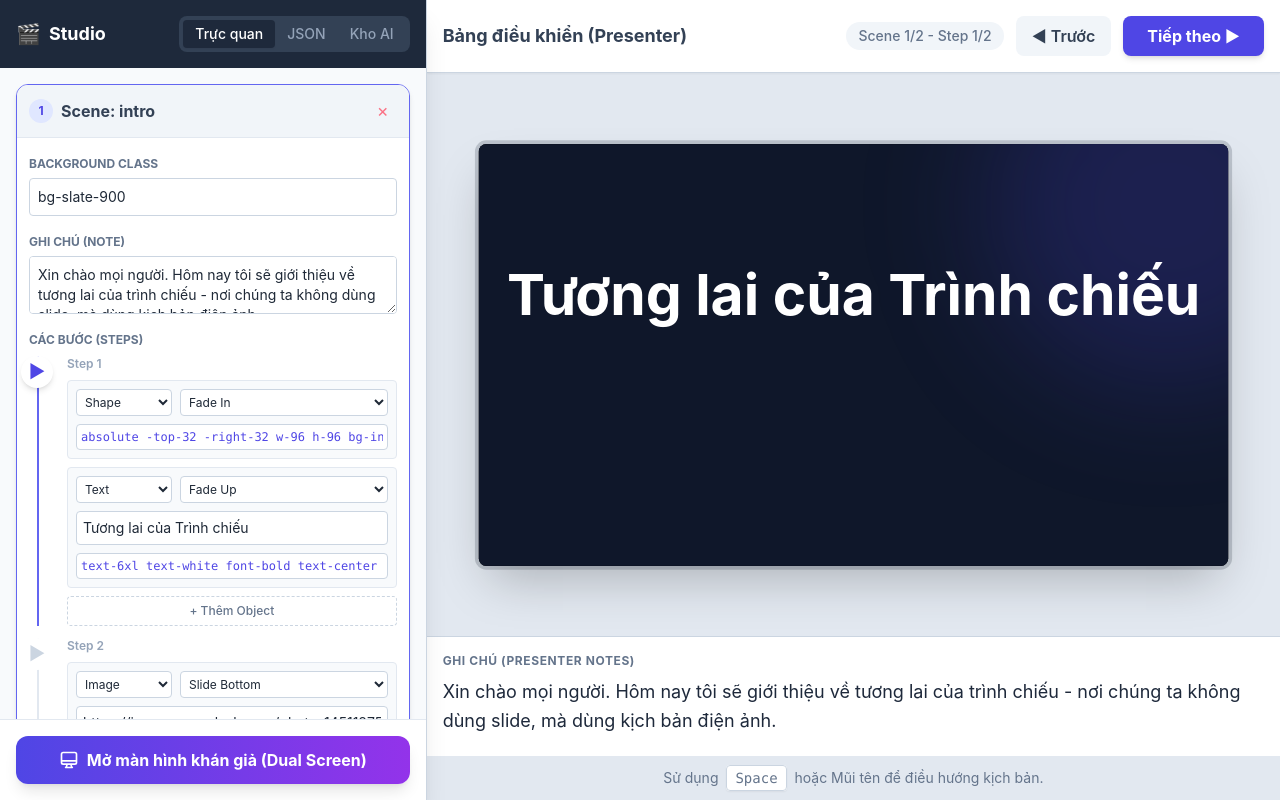
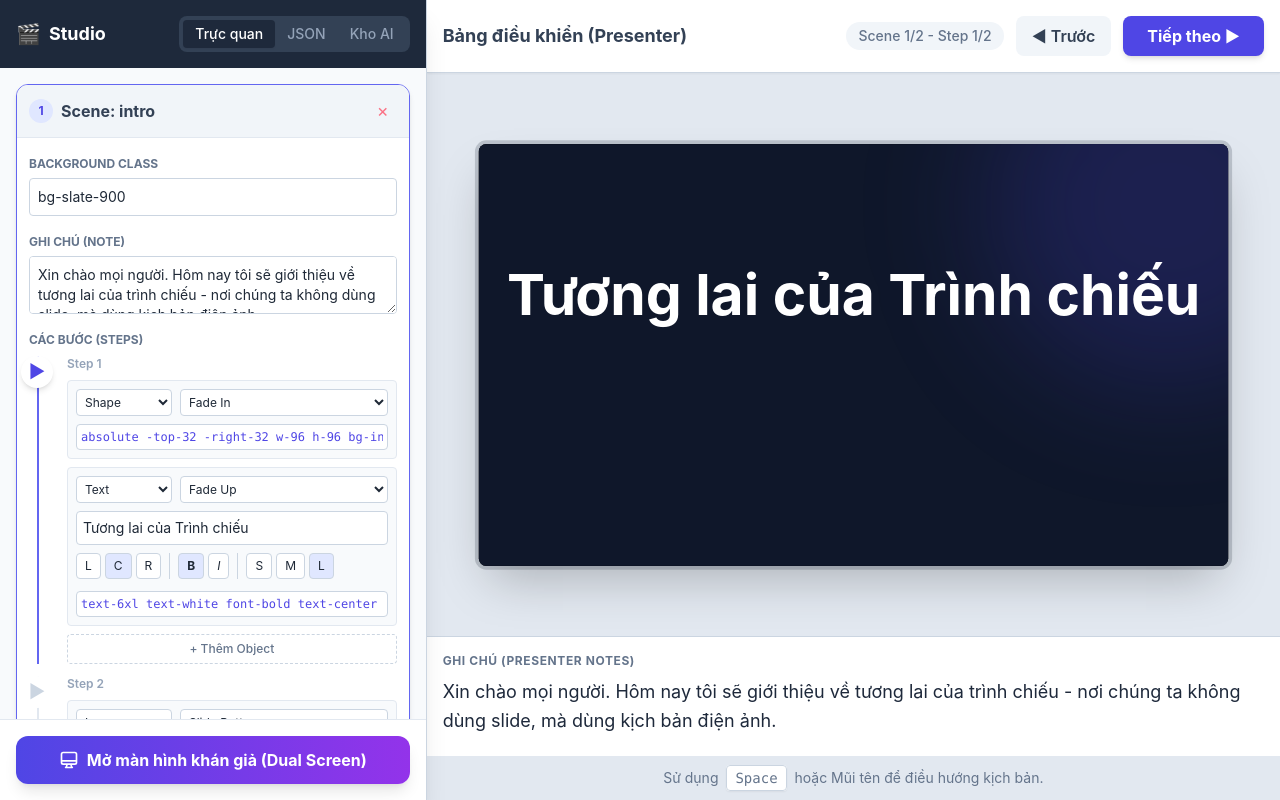
Before and after one commit to tamhonvotri/linhhuonglinux-office, a Svelte app in the folder apps/trinh-chieu/: page / in a window 1280 px wide. Built offline with nearby package versions, Linux system fonts and the light colour scheme.

Commit message:
feat(trinh-chieu): add quick formatting buttons and smart base64 image upload

```diff
--- a/apps/trinh-chieu/src/App.svelte
+++ b/apps/trinh-chieu/src/App.svelte
@@ -63,6 +63,30 @@
       renderCurrentState();
     } catch (e) {
       jsonError = e.message;
+    }
+  }
+
+  function toggleTailwindClass(actor, cls, conflicts = []) {
+    let classes = (actor.class || '').split(' ').filter(Boolean);
+    if (classes.includes(cls)) {
+      classes = classes.filter(c => c !== cls);
+    } else {
+      classes = classes.filter(c => !conflicts.includes(c));
+      classes.push(cls);
+    }
+    actor.class = classes.join(' ');
+    updateFromVisual();
+  }
+
+  function handleImageUpload(event, actor) {
+    const file = event.target.files[0];
+    if (file) {
+      const reader = new FileReader();
+      reader.onload = (e) => {
+        actor.src = e.target.result;
+        updateFromVisual();
+      };
+      reader.readAsDataURL(file);
     }
   }
 
@@ -279,10 +303,30 @@
                             </div>
                             {#if actor.type === 'text'}
                               <input type="text" bind:value={actor.content} on:input={updateFromVisual} class="w-full mt-2 p-1.5 border border-slate-300 rounded text-sm focus:outline-none focus:border-indigo-500" placeholder="Nội dung chữ..." />
+                              <div class="flex gap-1 mt-2 mb-1">
+                                <button class="px-2 py-1 text-xs border border-slate-300 rounded hover:bg-slate-200 {actor.class?.includes('text-left') ? 'bg-indigo-100 border-indigo-300' : 'bg-white'}" on:click={() => toggleTailwindClass(actor, 'text-left', ['text-center', 'text-right'])}>L</button>
+                                <button class="px-2 py-1 text-xs border border-slate-300 rounded hover:bg-slate-200 {actor.class?.includes('text-center') ? 'bg-indigo-100 border-indigo-300' : 'bg-white'}" on:click={() => toggleTailwindClass(actor, 'text-center', ['text-left', 'text-right'])}>C</button>
+                                <button class="px-2 py-1 text-xs border border-slate-300 rounded hover:bg-slate-200 {actor.class?.includes('text-right') ? 'bg-indigo-100 border-indigo-300' : 'bg-white'}" on:click={() => toggleTailwindClass(actor, 'text-right', ['text-left', 'text-center'])}>R</button>
+                                <div class="w-px bg-slate-300 mx-1"></div>
+                                <button class="px-2 py-1 text-xs font-bold border border-slate-300 rounded hover:bg-slate-200 {actor.class?.includes('font-bold') ? 'bg-indigo-100 border-indigo-300' : 'bg-white'}" on:click={() => toggleTailwindClass(actor, 'font-bold', ['font-normal'])}>B</button>
+                                <button class="px-2 py-1 text-xs italic border border-slate-300 rounded hover:bg-slate-200 {actor.class?.includes('italic') ? 'bg-indigo-100 border-indigo-300' : 'bg-white'}" on:click={() => toggleTailwindClass(actor, 'italic', [])}>I</button>
+                                <div class="w-px bg-slate-300 mx-1"></div>
+                                <button class="px-2 py-1 text-xs border border-slate-300 rounded hover:bg-slate-200 {actor.class?.includes('text-sm') ? 'bg-indigo-100 border-indigo-300' : 'bg-white'}" on:click={() => toggleTailwindClass(actor, 'text-sm', ['text-base', 'text-lg', 'text-2xl', 'text-4xl', 'text-6xl'])}>S</button>
+                                <button class="px-2 py-1 text-xs border border-slate-300 rounded hover:bg-slate-200 {actor.class?.includes('text-2xl') ? 'bg-indigo-100 border-indigo-300' : 'bg-white'}" on:click={() => toggleTailwindClass(actor, 'text-2xl', ['text-xs', 'text-sm', 'text-base', 'text-lg', 'text-4xl', 'text-6xl'])}>M</button>
+                                <button class="px-2 py-1 text-xs border border-slate-300 rounded hover:bg-slate-200 {actor.class?.includes('text-6xl') ? 'bg-indigo-100 border-indigo-300' : 'bg-white'}" on:click={() => toggleTailwindClass(actor, 'text-6xl', ['text-xs', 'text-sm', 'text-base', 'text-lg', 'text-2xl', 'text-4xl'])}>L</button>
+                              </div>
                             {:else if actor.type === 'image' || actor.type === 'video'}
-                              <input type="text" bind:value={actor.src} on:input={updateFromVisual} class="w-full mt-2 p-1.5 border border-slate-300 rounded text-sm focus:outline-none focus:border-indigo-500" placeholder="URL hình ảnh/video..." />
+                              <div class="flex gap-2 mt-2">
+                                <input type="text" bind:value={actor.src} on:input={updateFromVisual} class="flex-1 p-1.5 border border-slate-300 rounded text-sm focus:outline-none focus:border-indigo-500" placeholder="URL hình ảnh/video..." />
+                                {#if actor.type === 'image'}
+                                  <label class="px-3 py-1.5 bg-indigo-50 text-indigo-600 border border-indigo-200 rounded text-sm font-semibold cursor-pointer hover:bg-indigo-100 transition-colors">
+                                    Up ảnh
+                                    <input type="file" accept="image/*" class="hidden" on:change={(e) => handleImageUpload(e, actor)} />
+                                  </label>
+                                {/if}
+                              </div>
                             {/if}
-                            <input type="text" bind:value={actor.class} on:input={updateFromVisual} class="w-full mt-2 p-1 border border-slate-300 rounded text-xs font-mono text-indigo-600 focus:outline-none focus:border-indigo-500" placeholder="Tailwind classes..." />
+                            <input type="text" bind:value={actor.class} on:input={updateFromVisual} class="w-full mt-2 p-1 border border-slate-300 rounded text-xs font-mono text-indigo-600 focus:outline-none focus:border-indigo-500" placeholder="Tailwind classes bổ sung..." />
                           </div>
                         {/each}
                         <button class="w-full py-1.5 border border-dashed border-slate-300 rounded text-xs font-medium text-slate-500 hover:bg-slate-100 hover:text-indigo-600 transition-colors" on:click={() => { step.push({ id: 'new_' + Date.now(), type: 'text', content: 'Văn bản mới', class: 'text-2xl text-white', enter: 'animate-fade-in' }); scenes=scenes; updateFromVisual(); }}>+ Thêm Object</button>
```
